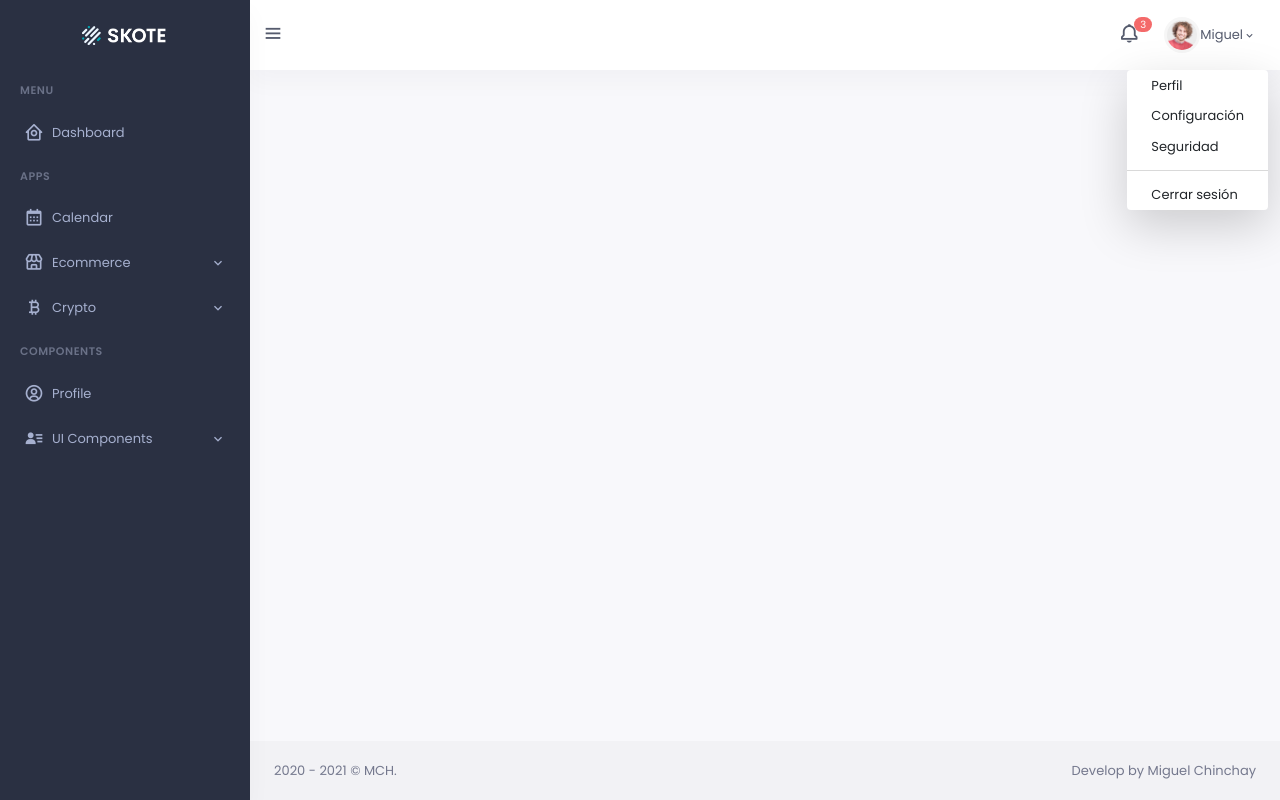
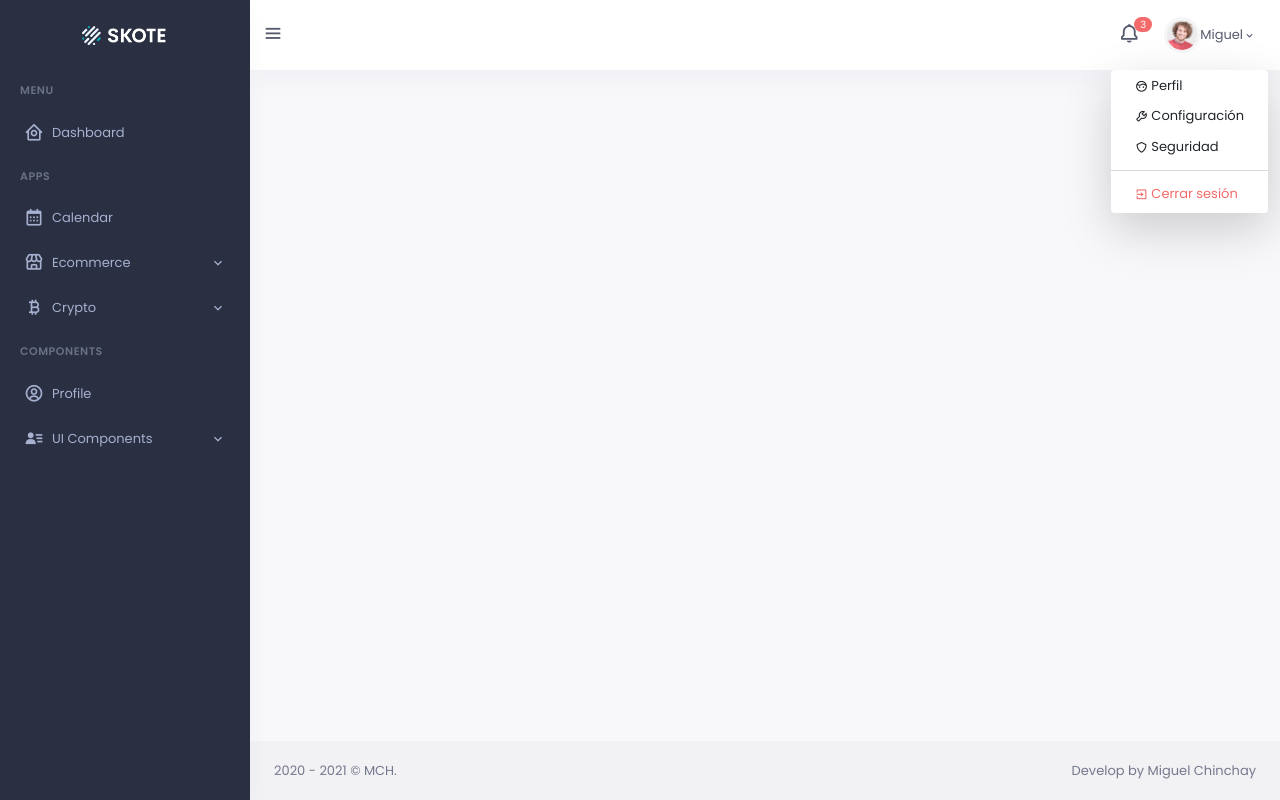
Before and after one commit to MiguDeveloper/sigma-frontend, an Angular app: page / in a window 1280 px wide. Both pictures are taken after a click on the button "Miguel". Built offline with nearby package versions, Linux system fonts and the light colour scheme.

Commit message:
feat(item navbar) resposive ready

```diff
--- a/src/app/pages/navbar/navbar.component.html
+++ b/src/app/pages/navbar/navbar.component.html
@@ -16,12 +16,12 @@
             class="btn-nav btn-header font-size-22 noti-icon"
             type="button"
           >
-            <i class="bx bx-bell"></i>
+            <i class="bx bx-bell bx-tada-hover"></i>
             <sg-counter-badge>3</sg-counter-badge>
           </button>
         </sg-navbar-item>
         <ul
-          class="sg-menu-dd sg-menu-dd--size list-unstyled {{
+          class="sg-menu-dd sg-menu-dd--md list-unstyled {{
             itemNotificacion.dentro ? 'show' : ''
           }}"
         >
@@ -84,7 +84,11 @@
 
           <li class="divider dropdown-divider"></li>
           <li>
-            <a href="#"><i class="bx bxs-right-arrow-circle"></i> Ver todas</a>
+            <a
+              href="#"
+              class="notif-anchor text-primary font-size-14 text-center"
+              ><i class="bx bxs-right-arrow-circle"></i> Ver todas</a
+            >
           </li>
         </ul>
       </div>
@@ -107,17 +111,25 @@
           }}"
         >
           <li>
-            <a class="menu-item" href="#">Perfil</a>
+            <a class="menu-item" href="#"
+              ><i class="bx bx-face vert-align-middle"></i> Perfil</a
+            >
           </li>
           <li>
-            <a class="menu-item" href="#">Configuración</a>
+            <a class="menu-item" href="#"
+              ><i class="bx bx-wrench vert-align-middle"></i> Configuración</a
+            >
           </li>
           <li>
-            <a class="menu-item" href="#">Seguridad</a>
+            <a class="menu-item" href="#"
+              ><i class="bx bx-shield vert-align-middle"></i> Seguridad</a
+            >
           </li>
           <li class="divider dropdown-divider"></li>
           <li>
-            <a class="menu-item" href="#">Cerrar sesión</a>
+            <a class="menu-item menu-item--last text-danger" href="#"
+              ><i class="bx bx-exit vert-align-middle"></i> Cerrar sesión</a
+            >
           </li>
         </ul>
       </div>
--- a/src/app/pages/sidebar/sidebar-menu-list/sidebar-menu-list.component.html
+++ b/src/app/pages/sidebar/sidebar-menu-list/sidebar-menu-list.component.html
@@ -27,6 +27,7 @@
             <span
               *ngIf="itemOfGroup.items?.length; else navItem"
               (click)="toggle(idxGroup, idxGroupItem)"
+              routerLinkActive="active"
               class="menu__dropdown menu--has-arrow"
               id="menu__dropdown{{ idxGroup }}{{ idxGroupItem }}"
               ><i [class]="itemOfGroup.icon"></i>{{ itemOfGroup.name }}</span
--- a/src/app/pages/sidebar/sidebar-menu-list/sidebar-menu-list.component.ts
+++ b/src/app/pages/sidebar/sidebar-menu-list/sidebar-menu-list.component.ts
@@ -9,7 +9,6 @@ import { Component, EventEmitter, Input, OnInit } from '@angular/core';
 })
 export class SidebarMenuListComponent implements OnInit {
   hideSidebar = false;
-
   menu: Menu;
 
   constructor(private sidebarService: SidebarService) {}
--- a/src/theme/sass/components/_navbar.scss
+++ b/src/theme/sass/components/_navbar.scss
@@ -38,6 +38,10 @@
   height: 100%;
   position: relative;
 
+  @include breakpoint-down('medium-sm') {
+    position: static;
+  }
+
   & .btn-nav {
     position: relative;
   }
@@ -55,7 +59,6 @@
   left: auto;
   right: 0;
   background: white;
-  max-width: 280px;
   box-shadow: 0 1rem 3rem rgb(0 0 0 / 18%);
   border-radius: 0.25rem;
   border: 0 solid rgba(0, 0, 0, 0.15);
@@ -65,8 +68,17 @@
   animation-name: DropDownSlide;
   animation-duration: 0.3s;
 
-  &--size {
+  @include breakpoint-down('medium-sm') {
+    left: 10px;
+    right: 10px;
+  }
+
+  &--md {
     width: 320px;
+
+    @include breakpoint-down('medium-sm') {
+      width: auto;
+    }
   }
 
   &.show {
@@ -80,10 +92,15 @@
   padding: 0.35rem 1.5rem;
   font-weight: 400;
   color: var(--sg-color-item-dd);
+  white-space: nowrap;
 
   &:hover {
     background: var(--sg-color-bg-item-dd);
     color: var(--sg-color-menu-item-hover);
+  }
+
+  &--last {
+    padding: 0.3rem 1.5rem 0.59rem;
   }
 
   &--notif {
@@ -103,6 +120,14 @@
   }
 }
 
+a.notif-anchor {
+  padding: 0.325rem 1.5rem 0.7rem;
+
+  &:hover {
+    color: var(--sg-color-blue-strong) !important;
+  }
+}
+
 @keyframes DropDownSlide {
   from {
     transform: translateY(10px);
--- a/src/theme/sass/core/_general.scss
+++ b/src/theme/sass/core/_general.scss
@@ -33,6 +33,10 @@ a {
 
 .font-size-12 {
   font-size: 12px !important;
+}
+
+.font-size-14 {
+  font-size: 14px !important;
 }
 
 .font-size-18 {
@@ -102,3 +106,15 @@ a {
 .text-muted {
   color: var(--sg-color-text-muted);
 }
+
+.text-primary {
+  color: var(--sg-color-text-primary) !important;
+}
+
+.text-danger {
+  color: var(--sg-color-danger) !important;
+}
+
+.text-center {
+  text-align: center !important;
+}
--- a/src/theme/sass/core/_variables.scss
+++ b/src/theme/sass/core/_variables.scss
@@ -1,6 +1,7 @@
 :root {
   --sg-color-primary: #495057;
   --sg-bg-color: #f8f8fb;
+  --sg-color-blue-strong: #4458b8;
 
   --sg-color-gray: #90a4ae;
   --sg-color-gray-light: #e8edf0;
@@ -13,6 +14,7 @@
   --sg-color-item-dd: #212529;
   --sg-color-bg-item-dd: #f6f6f6;
   --sg-color-text-muted: #74788d;
+  --sg-color-text-primary: #556ee6;
   --sg-color-menu-item-hover: #1e2125;
 
   --sg-btn-primary: #556ee6;
--- a/src/theme/sass/mixins/_mixins.scss
+++ b/src/theme/sass/mixins/_mixins.scss
@@ -1,6 +1,7 @@
-// 375px: 23.5 mobile, 783px:48.9375
+// 783px:48.9375, 601px:  375px: 23.5 mobile,
 $breakpoint-down: (
   'medium': '48.9375em',
+  'medium-sm': '37.5625em',
   'small': '23.5em',
 );
 
```
